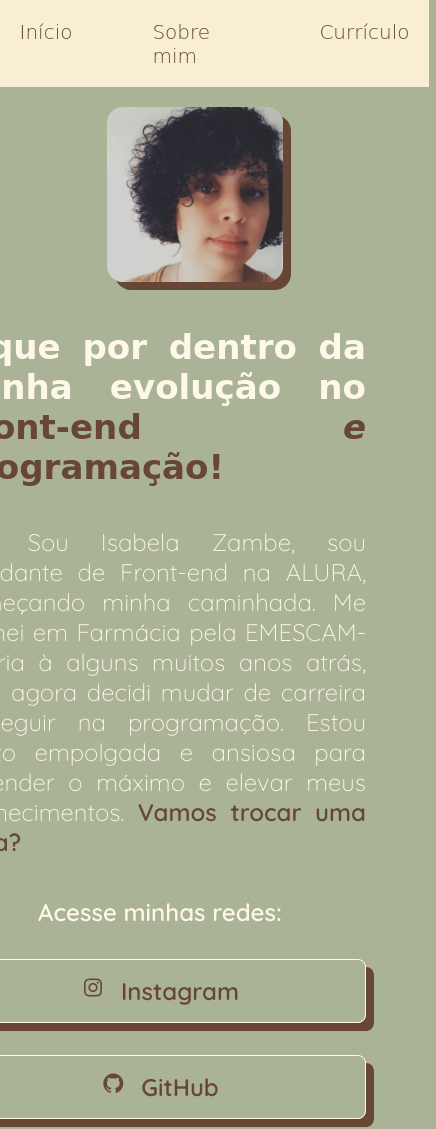
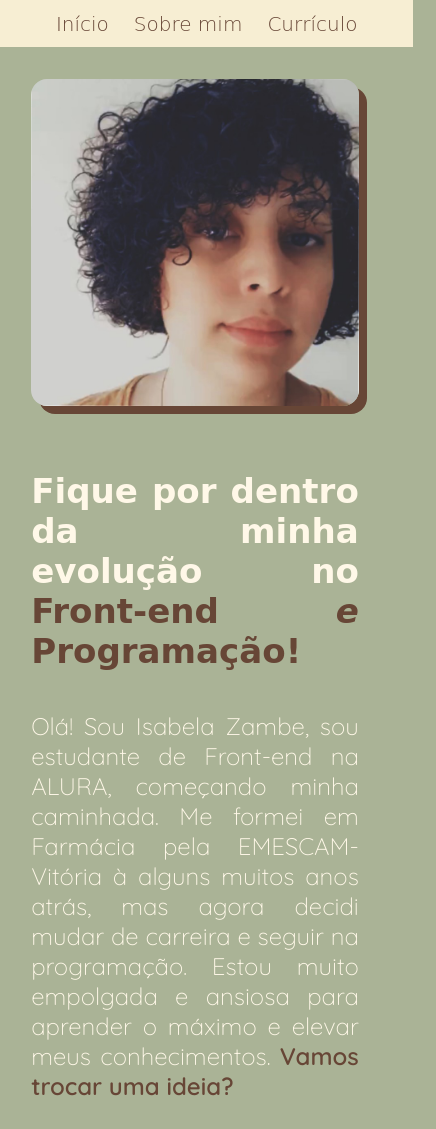
Before and after one commit to IsaZambe/portfolio_isa_zambe, a plain HTML site: page index.html in a window 390 px wide. Shown: the top 1129 px of the page, 436 px wide, since content can reach past the window. Drawn offline with nearby package versions, Linux system fonts and the light colour scheme; a web font is replaced by a local one.

Commit message:
Correção para mobile

```diff
--- a/estilos/style.css
+++ b/estilos/style.css
@@ -78,7 +78,6 @@ body {
     display: flex;
     flex-direction: column;
     gap: 40px;
-    padding-right: 70px;
 
 }
 
@@ -146,6 +145,9 @@ body {
 
 }
 
+.icone__botao .apresentacao__links__link {
+    text-align: center;
+}
 .apresentacao__links__link:hover {
     background-color: var(--cor-hover-box);
     box-shadow: 8px 8px var(--cor-hover-shadow);
@@ -154,7 +156,7 @@ body {
 }
 
 .apresentacao__imagem {
-    width: 50%;
+    width: 45%;
     border-radius: 16px;
     box-shadow: 8px 8px var(--cor-destaque);
 }
@@ -191,23 +193,40 @@ body {
     color: var(--cor-destaque);
 }
 
-@media (max-width: 1000px) {
+
+@media (max-width: 768px) {
     .cabecalho {
-        padding: 5%;
+        padding: 3%;
         width: 100%;
     }
 
     .cabecalho__menu {
         justify-content: center;
+        gap: 25px;
     }
 
     .apresentacao {
         flex-direction: column-reverse;
-        padding: 5%;
+        padding: 8%;
     }
 
     .apresentacao__conteudo {
-        width: auto;
+        width: 100%;
+        padding-right: 0; /*tira o excesso de padding pra mobile*/
     }
 
-  }
+    .apresentacao__imagem {
+        width: 100%;
+        margin-bottom: 20px;
+    }
+
+    .apresentacao__links__link {
+        width: 100%;
+    }
+
+    .rodape {
+        width: 100%;
+        padding: 3%;
+    }
+
+}
--- a/index.html
+++ b/index.html
@@ -19,14 +19,14 @@
             </nav>
         </header> <!--cabeçalho-->
         <main class="apresentacao">
-            <section class="apresentacao__conteudo"> <!--elmento pai _ _ nome ad classe--> <!--pra separar os elementos que vc quiser-->
+            <section class="apresentacao__conteudo"> <!--elemento pai _ _ nome da classe--> <!--pra separar os elementos que vc quiser-->
                 <h1 class="apresentacao__conteudo__titulo">Fique por dentro da minha evolução no <strong class="destaque">Front-end <em>e</em> Programação!</strong></h1> <!--strong destaca o texto em negrito e em fica em italico-->
                 <p class="apresentacao__conteudo__texto">Olá! Sou Isabela Zambe, sou estudante de Front-end na ALURA, começando minha caminhada. Me formei em Farmácia pela EMESCAM-Vitória à alguns muitos anos atrás, mas agora decidi mudar de carreira e seguir na programação. Estou muito empolgada e ansiosa para aprender o máximo e elevar meus conhecimentos. <strong class="destaque">Vamos trocar uma ideia?</strong></p>
                 <div class="apresentacao__links">
                     <h2 class="apresentacao__links__subtitulo">Acesse minhas redes:</h2>
-                    <a class="apresentacao__links__link" href="https://www.instagram.com/iszambe/"> <i class='bx bxl-instagram'></i> Instagram</a> <!--ancora - leva vc a outra pag ex ig, coloca href com o site-->
-                    <a class="apresentacao__links__link" href="https://github.com/IsaZambe"> <i class='bx bxl-github' ></i> GitHub</a>
-                    <a class="apresentacao__links__link" href="https://www.linkedin.com/in/isabelazambe/"> <i class='bx bxl-linkedin' ></i> LinkedIn</a>
+                    <a class="apresentacao__links__link" href="https://www.instagram.com/iszambe/" target="_blank"> <i class='bx bxl-instagram icone__botao'></i> Instagram</a> <!--ancora - leva vc a outra pag ex ig, coloca href com o site-->
+                    <a class="apresentacao__links__link" href="https://github.com/IsaZambe" target="_blank"> <i class='bx bxl-github icone__botao' ></i> GitHub</a>
+                    <a class="apresentacao__links__link" href="https://www.linkedin.com/in/isabelazambe/" target="_blank"> <i class='bx bxl-linkedin icone__botao' ></i> LinkedIn</a>
                 </div>
             </section>
             <img class="apresentacao__imagem" src= "assets/isabela.jpeg" alt="Foto de Isabela Zambe bonitinha">
```
